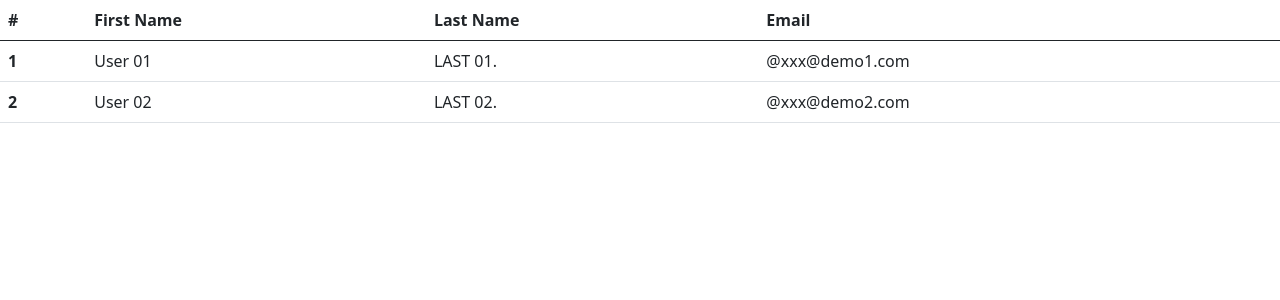
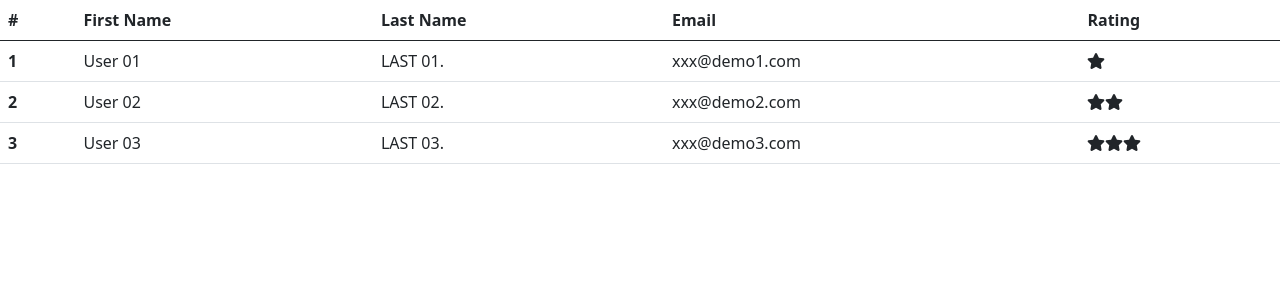
Before and after one commit to DoT-ReversE/workshop-angular-2021-04-21, an Angular app: page / in a window 1280 px wide. Shown: the top 300 px of the page. Built offline with nearby package versions, Linux system fonts and the light colour scheme.

Commit message:
Add Rating using star(fontawesome)

```diff
--- a/package.json
+++ b/package.json
@@ -20,6 +20,9 @@
     "@angular/platform-browser": "~11.2.11",
     "@angular/platform-browser-dynamic": "~11.2.11",
     "@angular/router": "~11.2.11",
+    "@fortawesome/angular-fontawesome": "^0.8.2",
+    "@fortawesome/fontawesome-svg-core": "^1.2.35",
+    "@fortawesome/free-solid-svg-icons": "^5.15.3",
     "rxjs": "~6.6.0",
     "tslib": "^2.0.0",
     "zone.js": "~0.11.3"
--- a/src/app/login/login.component.html
+++ b/src/app/login/login.component.html
@@ -5,6 +5,7 @@
       <th scope="col">First Name</th>
       <th scope="col">Last Name</th>
       <th scope="col">Email</th>
+      <th scope="col">Rating</th>
     </tr>
   </thead>
   <tbody>
@@ -12,7 +13,10 @@
       <th scope="row">{{u.id}}</th>
       <td>{{u.firstName}}</td>
       <td>{{u.lastName | myUpperCase: '.'}}</td>
-      <td>@{{u.email}}</td>
+      <td>{{u.email}}</td>
+      <td>
+        <app-rating [targetScore]=u.rating ></app-rating>
+      </td>
     </tr>
   </tbody>
 </table>
--- a/src/app/login/login.component.ts
+++ b/src/app/login/login.component.ts
@@ -18,8 +18,9 @@ export class LoginComponent implements OnInit {
 
   ngOnInit(): void {
     this.users = [
-      new User(1, "User 01", "Last 01", "xxx@demo1.com"),
-      new User(2, "User 02", "Last 02", "xxx@demo2.com"),
+      new User(1, "User 01", "Last 01", "xxx@demo1.com", 1),
+      new User(2, "User 02", "Last 02", "xxx@demo2.com", 2),
+      new User(3, "User 03", "Last 03", "xxx@demo3.com", 3),
     ]
   }
 
--- a/src/app/models/user.ts
+++ b/src/app/models/user.ts
@@ -1,4 +1,10 @@
 export class User {
-  constructor(public id: number, public firstName: string, public lastName: string, public email: string) {
+  constructor(
+    public id: number,
+    public firstName: string,
+    public lastName: string,
+    public email: string,
+    public rating: number
+    ) {
   }
 }
--- /dev/null
+++ b/src/app/rating/rating.component.html
@@ -0,0 +1 @@
+<fa-icon *ngFor="let item of [].constructor(targetScore); let i = index" [icon]="faStar"></fa-icon>
--- /dev/null
+++ b/src/app/rating/rating.component.ts
@@ -0,0 +1,20 @@
+import { Component, OnInit, Input } from '@angular/core';
+import { faStar } from '@fortawesome/free-solid-svg-icons';
+
+@Component({
+  selector: 'app-rating',
+  templateUrl: './rating.component.html',
+  styleUrls: ['./rating.component.css']
+})
+export class RatingComponent implements OnInit {
+
+  @Input() targetScore: number = 0;
+
+  faStar = faStar;
+
+  constructor() { }
+
+  ngOnInit(): void {
+  }
+
+}
```
Also changed, not shown: src/app/app.module.ts (+6 -2 lines), src/app/rating/rating.component.css (added), 2 other files (tests, documents, lock files or other folders).
